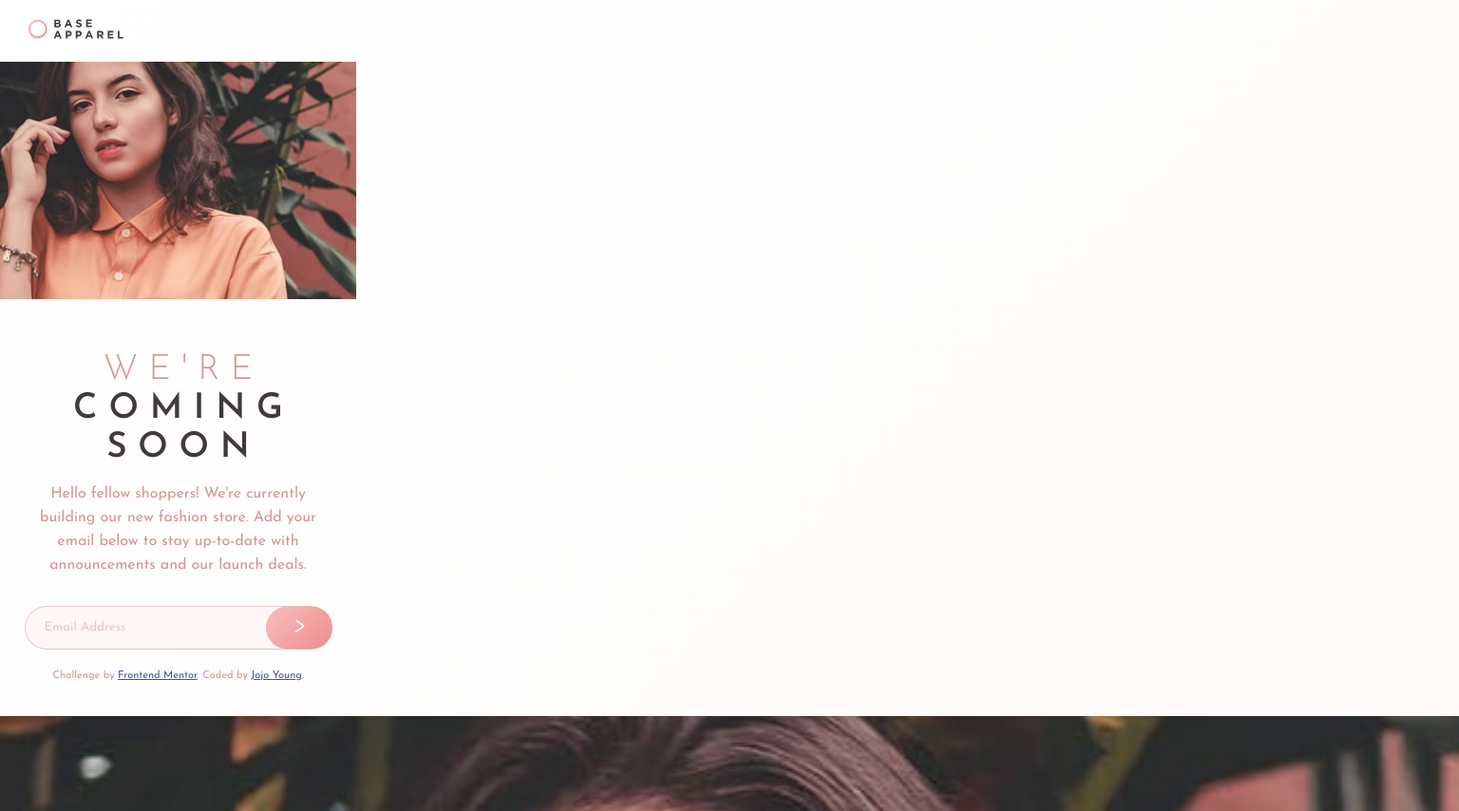
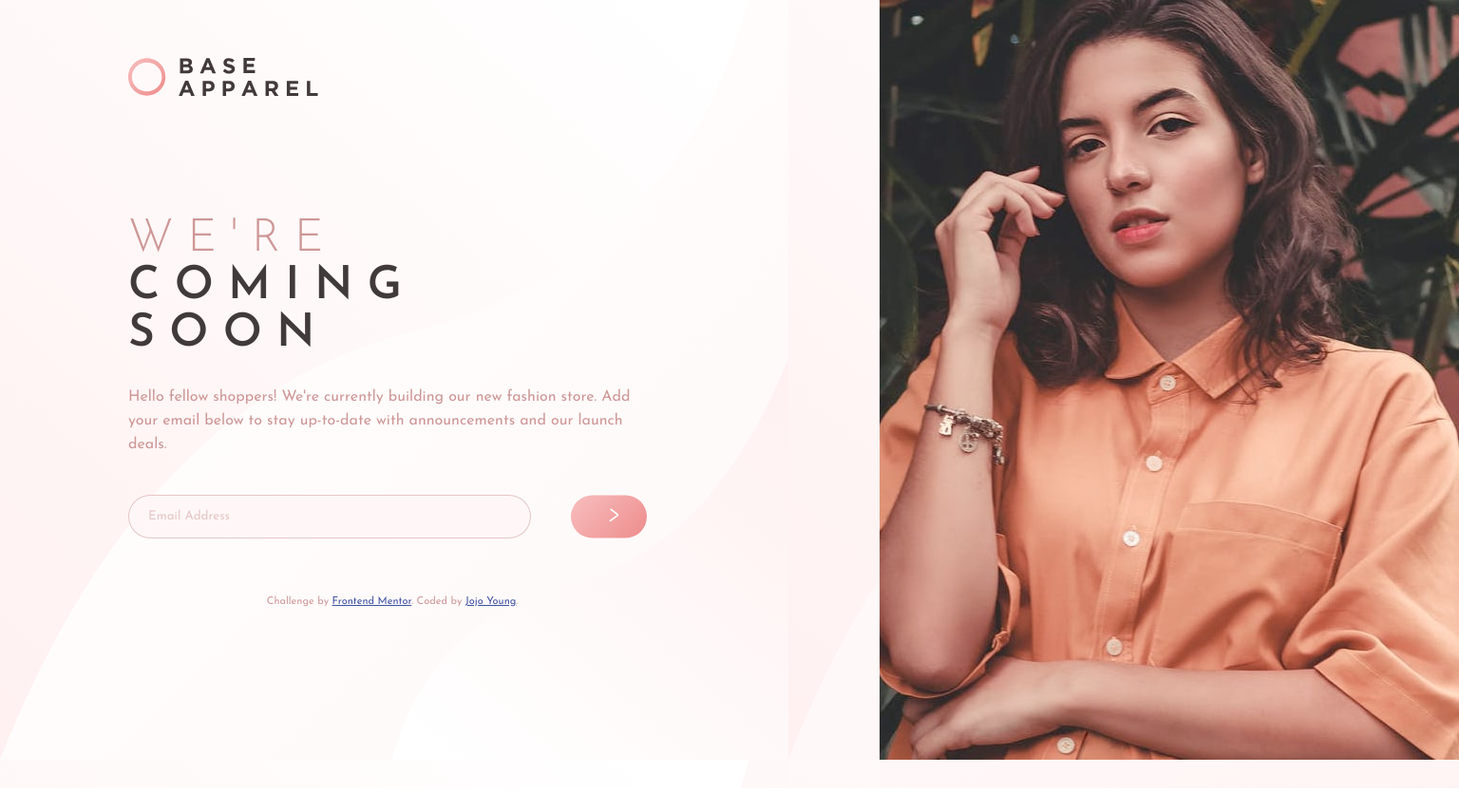
Before and after one commit to youngjorisky/base-apparel-coming-soon-master, a plain HTML site: page index.html in a window 1536 px wide. Shown: the top 854 px of the page at 95% size. After the commit the page ends 830 px from the top, so only its background shows below. Drawn offline with Linux system fonts and the light colour scheme.

Commit message:
Update style.css

```diff
--- a/style.css
+++ b/style.css
@@ -15,6 +15,9 @@ body{
 img{
     padding-bottom: 30px;
     width: 100%;
+}
+.desktop-ves{
+    display: none;
 }
 .lower-body{
     display: flex;
@@ -97,3 +100,51 @@ textarea::placeholder{
     transform: translate(0%, -90%);
     border-radius: 30px;
 }
+footer{margin-top: 50px;}
+@media (min-width: 1400px){
+    .mobile-ves{
+        display: none;
+    }
+    .desktop-ves{
+        display: block;
+        height: 100vh;
+        width: 45%;
+    }
+    .container{
+        max-width: 1400px;
+        padding: 40px 0px 40px 120px;
+        background-image: url('./images/bg-pattern-desktop.svg');
+    }
+    body{
+        display: flex;
+        flex-direction: row;
+    }
+    .main-logo{
+        width: 200px;
+        margin-left: -15px;
+        margin-bottom: 80px;
+    }
+    .lower-body{
+        display: block;
+    }
+    h1{
+        font-size: 3rem;
+    }
+    p{
+        text-align: left;
+        margin-left: -20px;
+        margin-right: 200px;
+        margin-top: 30px;
+        margin-bottom: 40px;
+    }
+    textarea{
+        width: 400px;
+    }
+    .cover{
+        margin-right: 230px;
+        width: 80px;
+    }
+    .arrow-container{
+        margin-right: 230px;
+    }
+}
```
